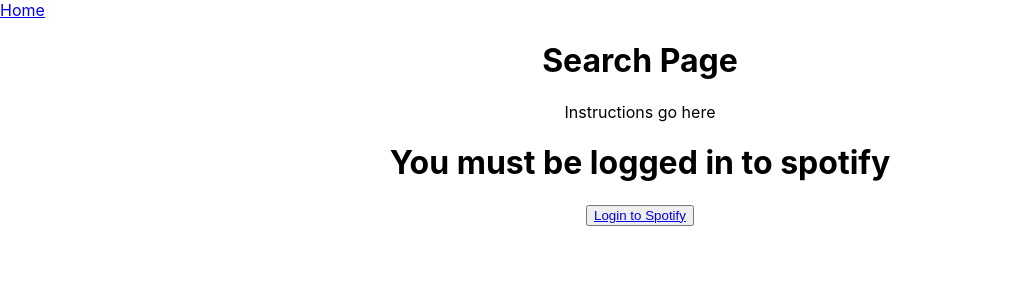
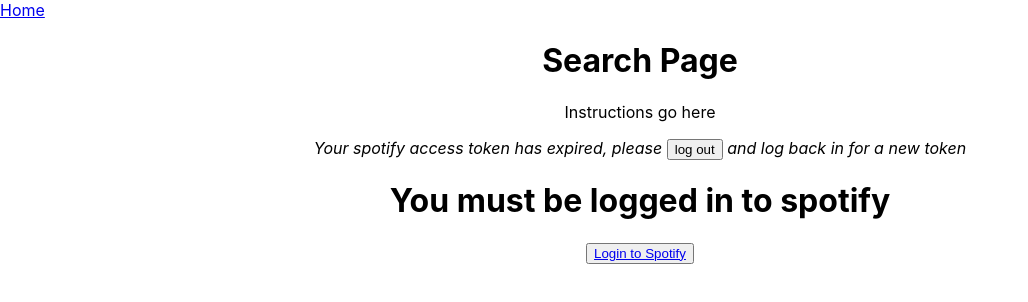
Before and after one commit to nchez/heard-the-wordle-client, a React (Create React App) app: page /search in a window 1280 px wide. Shown: the top 302 px of the page, without its empty margins (0-1028 px from the left). Built offline with nearby package versions, Linux system fonts and the light colour scheme.

Commit message:
fix spotify token expiration

```diff
--- a/src/components/pages/Search.jsx
+++ b/src/components/pages/Search.jsx
@@ -12,8 +12,10 @@
     const [artists, setArtists] = useState([])
     const [artistId, setArtistId] = useState('')
     const [artistName, setArtistName] = useState('')
+    const [expired, setExpired] = useState(true)
 
-    const searchArtists = async (e) => {
+    const searchArtists = async e => {
+        try {
             e.preventDefault()
             const { data } = await axios.get("https://api.spotify.com/v1/search", {
                 headers: {
@@ -25,6 +27,14 @@
                 }
             })
             setArtists(data.artists.items)
+            setExpired(false)
+        }
+        catch(err) {
+            if (err.response.status === 401) {
+                console.log(err.response.data)
+                setExpired(true)
+            }
+        }
     }
 
     const handleArtistClick = (id, name) => {
@@ -45,12 +55,21 @@
     const spotifyLogout = () => {
         setSpotifyToken('')
         window.localStorage.removeItem("token")
+        setExpired(false)
     }
 
     return(
         <div>
             <h1>Search Page</h1>
             <p>Instructions go here</p>
+
+            {expired ?
+                <div>
+                    <p><em>Your spotify access token has expired, please <button onClick={spotifyLogout}>log out</button> and log back in for a new token</em></p>
+                </div>
+                :
+                ''
+            }
 
             {spotifyToken ?
                 <div>
@@ -77,13 +96,12 @@
                 </div>
 
             : <h1>You must be logged in to spotify</h1>
-
         }
 
         {!spotifyToken ?
         <button><a href={`${AUTH_ENDPOINT}?client_id=${CLIENT_ID}&redirect_uri=${REDIRECT_URI}&response_type=${RESPONSE_TYPE}`}>Login
           to Spotify</a></button>
-        : <button onClick={spotifyLogout}>Log out of Spotify</button>
+        : ''
         }
 
         </div>
```
Lines whose indentation alone changed are shown as unchanged.
